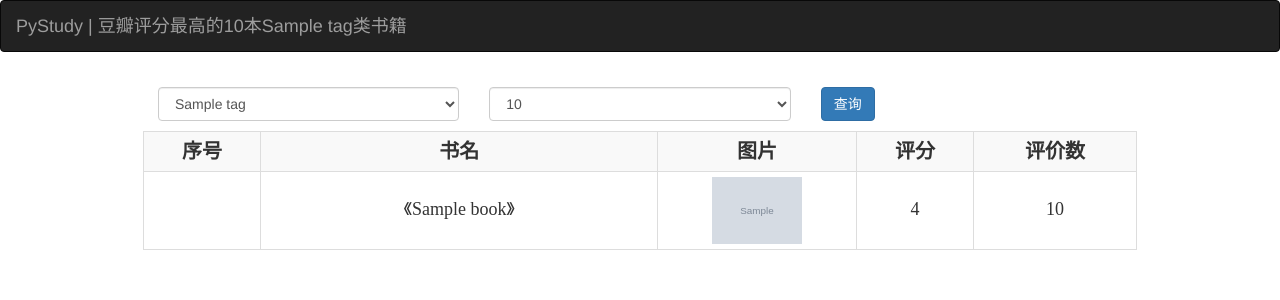
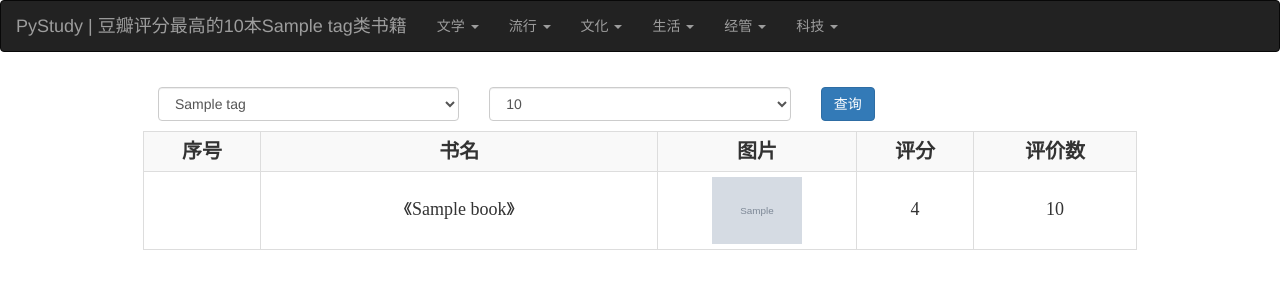
Before and after one commit to abinge317/pybook, a Python web app: template templates/books.html in a window 1280 px wide. Shown: the top 300 px of the page. Run offline with Jinja, Linux system fonts and the light colour scheme; the template is opened without the code that fills it: most values are stand-ins (such as "Sample title", 1, 10 or a date in 2020); grey boxes marked "Sample" are stand-in pictures; some libraries are stand-ins or nearby versions.

Commit message:
导航栏添加类别

```diff
--- a/templates/books.html
+++ b/templates/books.html
@@ -2,7 +2,7 @@
 <html lang="en">
 <head>
     <meta charset="UTF-8">
-    <title>热门书单</title>
+    <title>PyStudy-热门书单</title>
     <link rel="shortcut icon" type="image/png" href="{{STATIC_URL}}/favicon.ico"/>
     <!-- 新 Bootstrap 核心 CSS 文件 -->
     <link href="http://cdn.static.runoob.com/libs/bootstrap/3.3.7/css/bootstrap.min.css" rel="stylesheet">
@@ -22,6 +22,97 @@
     <div class="container-fluid">
         <div class="navbar-header">
             <a class="navbar-brand" href="#">PyStudy | 豆瓣评分最高的{{ amount }}本{{ tag }}类书籍</a>
+        </div>
+        <div>
+            <ul class="nav navbar-nav">
+                <li class="dropdown">
+                    <a href="#" class="dropdown-toggle" data-toggle="dropdown">
+                        文学
+                        <b class="caret"></b>
+                    </a>
+                    <ul class="dropdown-menu">
+                        <li><a href="#">小说</a></li>
+                        <li><a href="#">诗词</a></li>
+                        <li><a href="#">童话</a></li>
+                        <li class="divider"></li>
+                        <li><a href="#">外国文学</a></li>
+                        <li class="divider"></li>
+                        <li><a href="#">张爱玲</a></li>
+                        <li><a href="#">钱钟书</a></li>
+                    </ul>
+                </li>
+                <li class="dropdown">
+                    <a href="#" class="dropdown-toggle" data-toggle="dropdown">
+                        流行
+                        <b class="caret"></b>
+                    </a>
+                    <ul class="dropdown-menu">
+                        <li><a href="#">武侠</a></li>
+                        <li><a href="#">推理</a></li>
+                        <li><a href="#">言情</a></li>
+                        <li><a href="#">校园</a></li>
+                        <li class="divider"></li>
+                        <li><a href="#">金庸</a></li>
+                        <li class="divider"></li>
+                        <li><a href="#">韩寒</a></li>
+                    </ul>
+                </li>
+                <li class="dropdown">
+                    <a href="#" class="dropdown-toggle" data-toggle="dropdown">
+                        文化
+                        <b class="caret"></b>
+                    </a>
+                    <ul class="dropdown-menu">
+                        <li><a href="#">历史</a></li>
+                        <li><a href="#">哲学</a></li>
+                        <li><a href="#">人物传记</a></li>
+                        <li class="divider"></li>
+                        <li><a href="#">社会学</a></li>
+                        <li class="divider"></li>
+                        <li><a href="#">心理学</a></li>
+                    </ul>
+                </li>
+                <li class="dropdown">
+                    <a href="#" class="dropdown-toggle" data-toggle="dropdown">
+                        生活
+                        <b class="caret"></b>
+                    </a>
+                    <ul class="dropdown-menu">
+                        <li><a href="#">爱情</a></li>
+                        <li><a href="#">旅行</a></li>
+                        <li><a href="#">励志</a></li>
+                        <li><a href="#">职场</a></li>
+                        <li><a href="#">两性</a></li>
+                        <li><a href="#">人际关系</a></li>
+                    </ul>
+                </li>
+                <li class="dropdown">
+                    <a href="#" class="dropdown-toggle" data-toggle="dropdown">
+                        经管
+                        <b class="caret"></b>
+                    </a>
+                    <ul class="dropdown-menu">
+                        <li><a href="#">经济</a></li>
+                        <li><a href="#">管理</a></li>
+                        <li><a href="#">理财</a></li>
+                        <li><a href="#">金融</a></li>
+                        <li><a href="#">营销</a></li>
+                    </ul>
+                </li>
+                <li class="dropdown">
+                    <a href="#" class="dropdown-toggle" data-toggle="dropdown">
+                        科技
+                        <b class="caret"></b>
+                    </a>
+                    <ul class="dropdown-menu">
+                        <li><a href="#">科普</a></li>
+                        <li><a href="#">互联网</a></li>
+                        <li><a href="#">编程</a></li>
+                        <li><a href="#">算法</a></li>
+                        <li><a href="#">web</a></li>
+                    </ul>
+                </li>
+            </ul>
         </div>
     </div>
 </nav>
@@ -86,5 +177,11 @@
         window.location.href = "/books/" + tag + "/" + amount + "/";
     });
 
+    $('.dropdown-menu li a').click(function(){
+        var tag = $(this).text();
+        var amount = '20'
+        window.location.href = "/books/" + tag + "/" + amount + "/";
+    });
+
 </script>
 </html>
```
